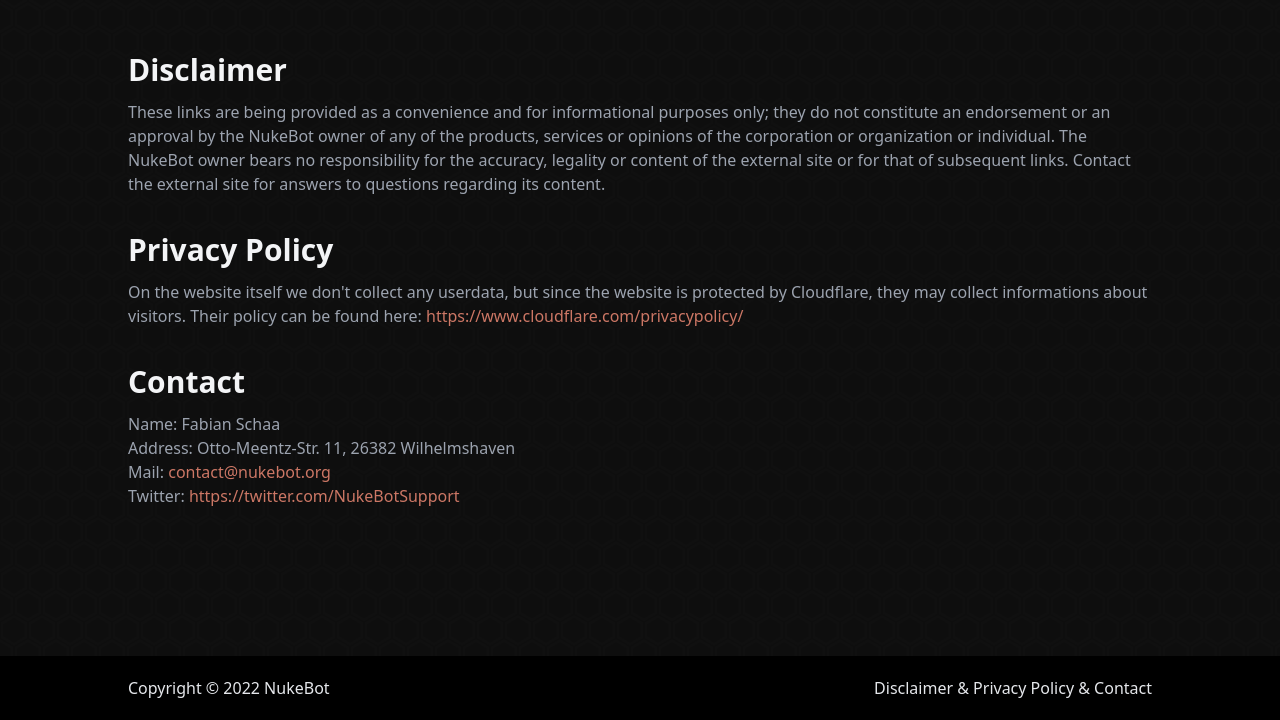
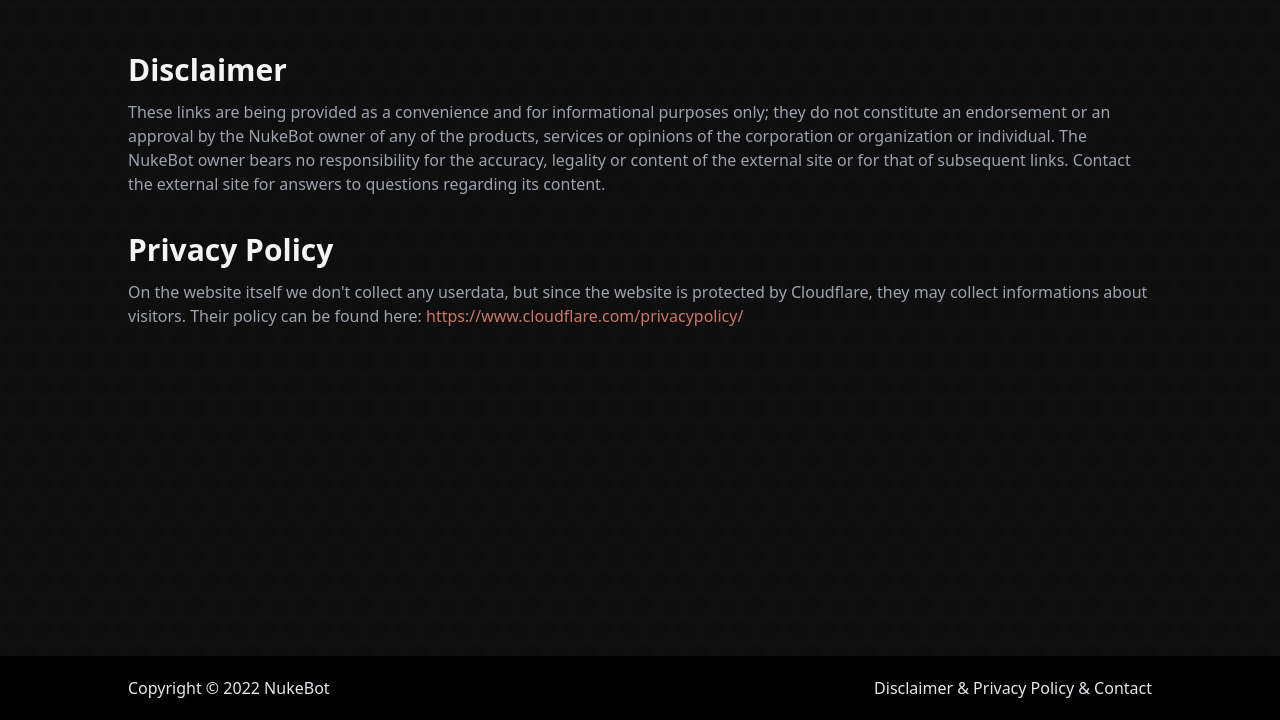
Before and after one commit to NukeBotWebsite/NukeBotWebsite.github.io, a website built with Vite: page legal.html in a window 1280 px wide. Shown: the part 80-800 px from the top of the page. Built offline with nearby package versions, Linux system fonts and the light colour scheme.

Commit message:
Update legal.html

```diff
--- a/legal.html
+++ b/legal.html
@@ -48,11 +48,6 @@
             <p class="text-gray-400">These links are being provided as a convenience and for informational purposes only; they do not constitute an endorsement or an approval by the NukeBot owner of any of the products, services or opinions of the corporation or organization or individual. The NukeBot owner bears no responsibility for the accuracy, legality or content of the external site or for that of subsequent links. Contact the external site for answers to questions regarding its content.</p>
             <p class="text-gray-100 font-semibold text-3xl mt-9 mb-3">Privacy Policy</p>
             <p class="text-gray-400">On the website itself we don't collect any userdata, but since the website is protected by Cloudflare, they may collect informations about visitors. Their policy can be found here: <a href="https://www.cloudflare.com/privacypolicy/" class="text-nuke-redorange hover:underline">https://www.cloudflare.com/privacypolicy/</a></p>
-            <p class="text-gray-100 font-semibold text-3xl mt-9 mb-3">Contact</p>
-            <p class="text-gray-400">Name: Fabian Schaa</p>
-            <p class="text-gray-400">Address: Otto-Meentz-Str. 11, 26382 Wilhelmshaven</p>
-            <p class="text-gray-400">Mail: <a href="mailto:contact@nukebot.org" class="text-nuke-redorange hover:underline">contact@nukebot.org</a></p>
-            <p class="text-gray-400">Twitter: <a href="https://twitter.com/NukeBotSupport" class="text-nuke-redorange hover:underline">https://twitter.com/NukeBotSupport</a></p>
          </div>
       </div>
    </main>
```
